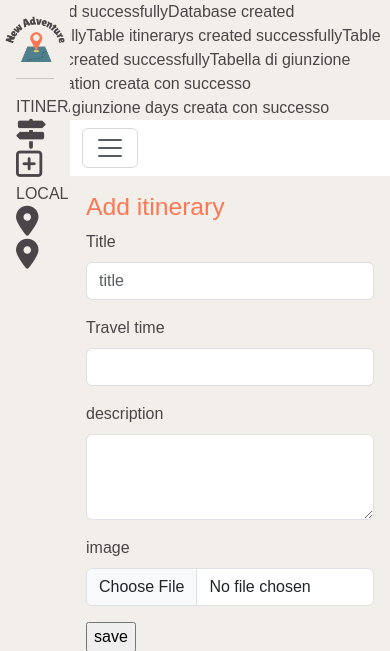
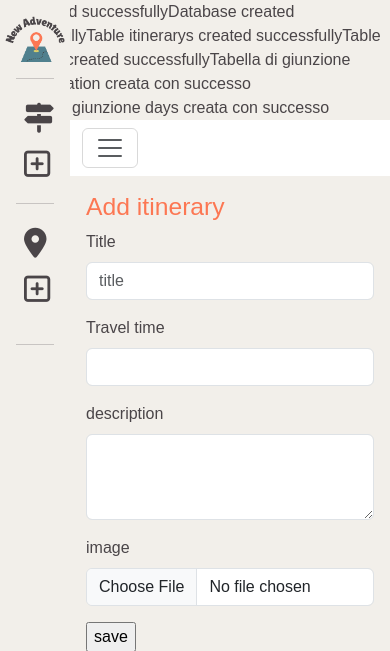
Before and after one commit to Federicaye/travel-app, a PHP site: page / in a window 390 px wide. Shown: the top 651 px of the page. Run offline with PHP 8.4, Linux system fonts and the light colour scheme; some web fonts are replaced.

Commit message:
sidebar nav

```diff
--- a/public/style.css
+++ b/public/style.css
@@ -53,6 +53,10 @@ body {
    color: #4A4548;
    transition: width 0.3s;
    overflow: auto;
+}
+
+.nav-item {
+   padding: 8px 0px 8px 0px;
 }
 .sidebar .nav-link {
    color: #4A4548;
@@ -148,6 +152,13 @@ header {
    .localities-card {
       width: calc(100%/2 - 10px);
    }
+   .nav-item {
+      padding: 8px 0px 8px 8px;
+   }
+
+   .nav-item.uppercase {
+      display: none;
+   }
 }
 
 @media (max-width: 600px) {
--- a/src/views/itineraries/show.php
+++ b/src/views/itineraries/show.php
@@ -95,7 +95,7 @@ $day_left = array_diff($travel_days, $scheduled_days);
             var_dump($_SESSION['destinationsAdded']);
             if (isset($_SESSION['destinationsAdded'])) {
                 foreach ($_SESSION['destinationsAdded'] as $destination) {
-                    echo $destination . 'is already added';
+                    echo '<p class="red">'. $destination . ' is already added </p>';
                 }
             } ?>
             <input type="hidden" name="itinerary_id" value="<?php echo $itineraryData['itinerary'][0]['id']; ?>">
--- a/src/views/sidebar.php
+++ b/src/views/sidebar.php
@@ -14,22 +14,25 @@
             <li class="nav-item">
                 <a class="nav-link" href="/itineraries/add"><i class="fa-regular fa-square-plus icon"></i>Add an itinerary</a>
             </li>
-            <hr>
+         </ul>
+         <hr>
+         <ul class="nav">
             <li class="nav-item uppercase">
                 localities
             </li>
             <li class="nav-item">
                 <a class="nav-link" href="/localities/list"><i class="fa-solid fa-location-dot icon"></i>Localities</a>
             </li>
-            <hr>
+
             <li class="nav-item">
-                <a class="nav-link" href="/localities/add"><i class="fa-solid fa-location-dot icon"></i>Add localities</a>
+                <a class="nav-link" href="/localities/add"><i class="fa-regular fa-square-plus icon"></i>Add localities</a>
             </li>
-            <hr>
+
             <li class="nav-item">
                 <a class="nav-link" href="#">Contact</a>
             </li>
-            <hr>
+
         </ul>
+        <hr>
     </div>
 </div>
```
